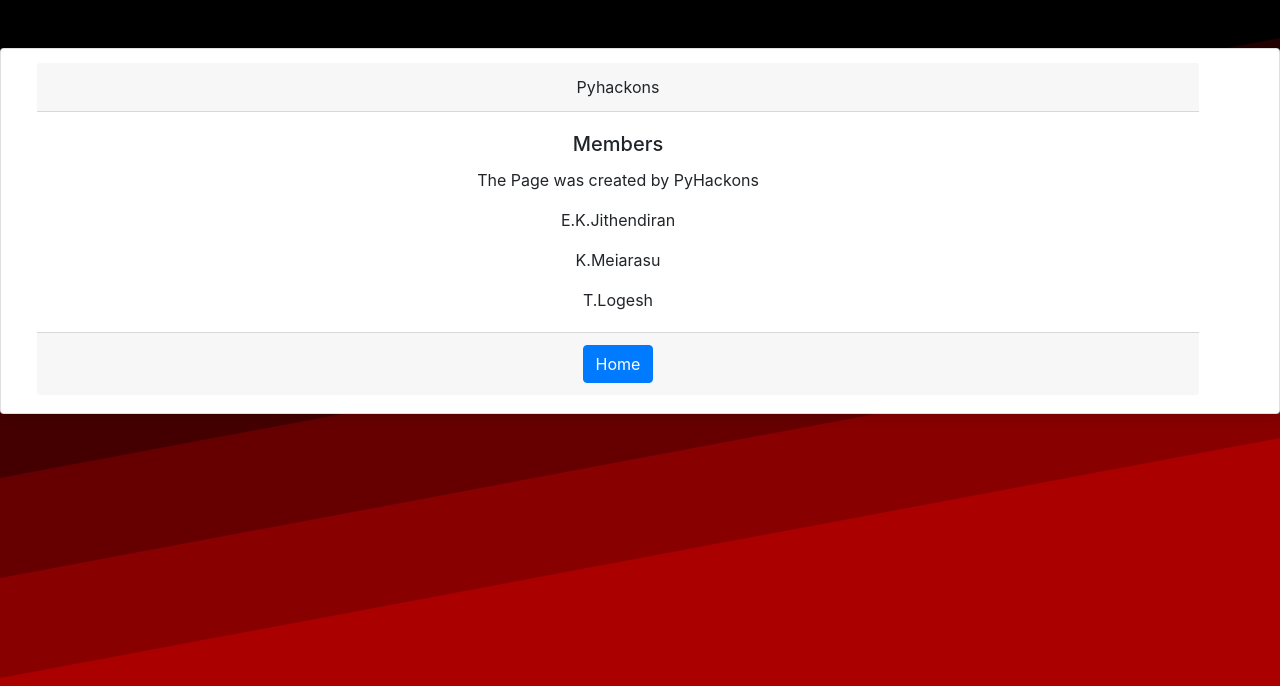
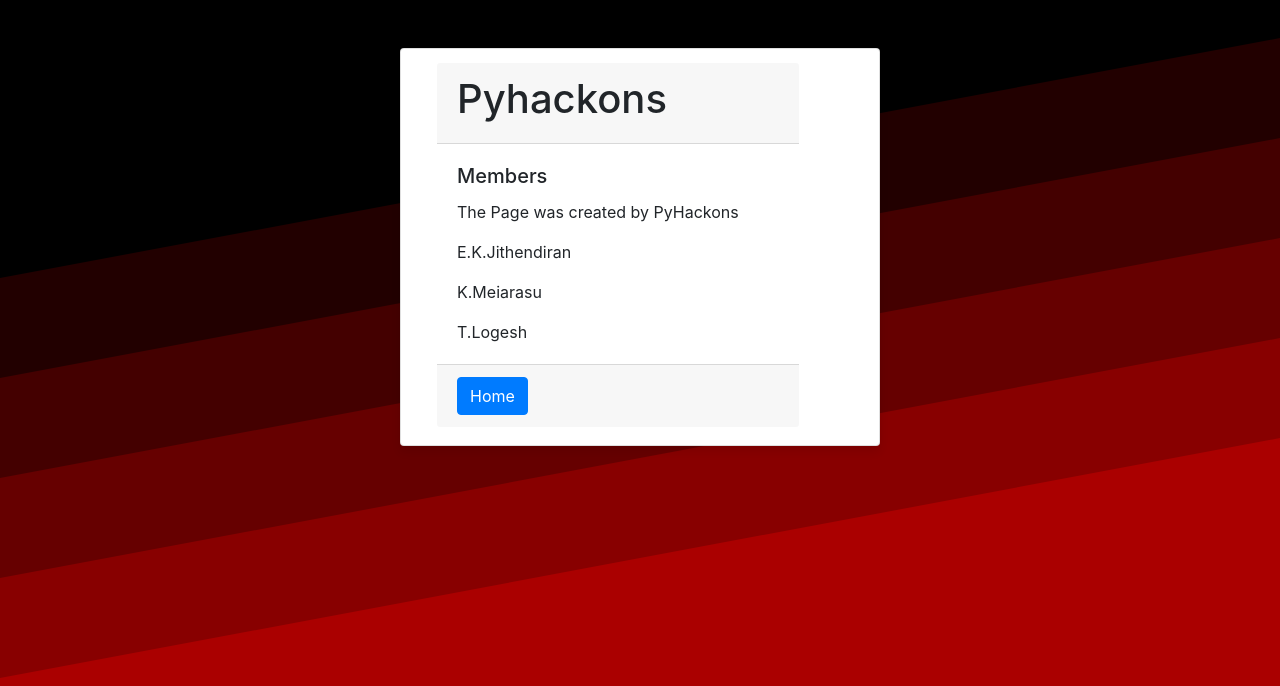
Before and after one commit to Jithendiran/CrowdEngine, a Flask app: page /pyhackons/ in a window 1280 px wide. Shown: the part 72-758 px from the top of the page. Run offline with Flask 2, Linux system fonts and the light colour scheme; some libraries are stand-ins or nearby versions.

Commit message:
Update pyhackons.html

```diff
--- a/templates/pyhackons.html
+++ b/templates/pyhackons.html
@@ -1,9 +1,9 @@
 {% extends "base.html" %}
 {%block head%}
-
-<div class="card text-center">
+<div class="d-flex justify-content-center">
+<div class="card " style="width:30rem">
     <div class="card-header">
-      Pyhackons
+     <h1> Pyhackons </h1>
     </div>
     <div class="card-body">
       <h5 class="card-title">Members</h5>
@@ -20,4 +20,5 @@
         </form>
     </div>
   </div>
+</div>
 {%endblock%}
```
